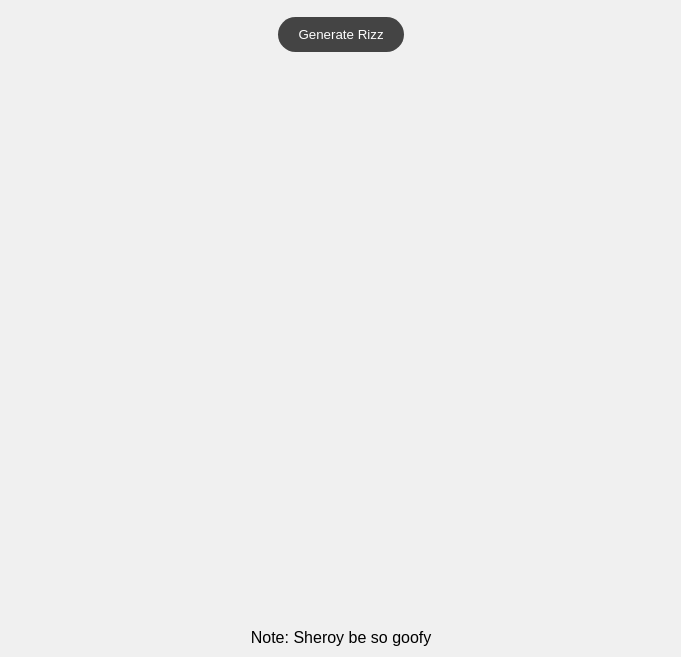
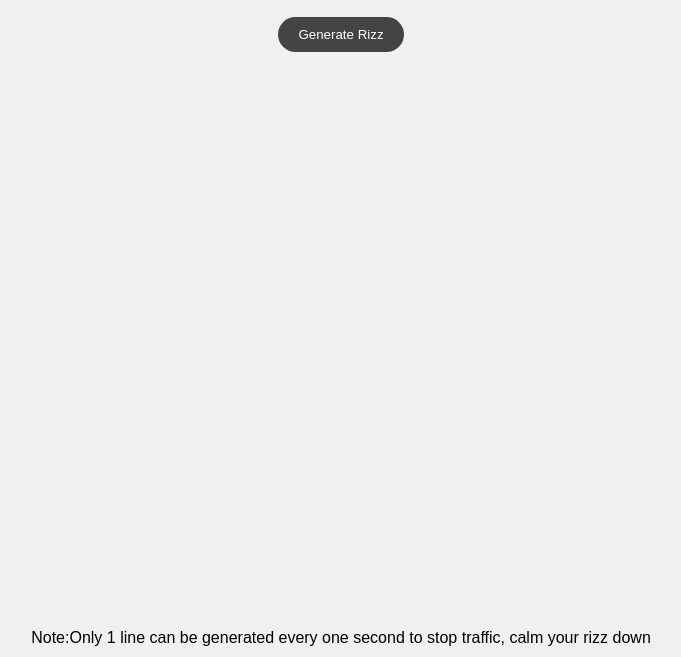
Before and after one commit to z0d1acd3v/fwor.github.io, a plain HTML site: page index.html in a window 1280 px wide. Shown: the part 143-800 px from the top of the page, without its empty margins (299-980 px from the left). Drawn offline with Linux system fonts and the light colour scheme; a web font is replaced by a local one.

Commit message:
Update index.html

```diff
--- a/index.html
+++ b/index.html
@@ -56,7 +56,8 @@
     <div class="large-text">A few words of Rizz...</div>
     <button class="generate-button" onclick="generatePickupLine()">Generate Rizz</button>
     <div class="pickup-line" id="pickupLine"></div>
-    <div class="note-text">Note: Sheroy be so goofy </div>
+    <div class="note-text">Note:Only 1 line can be generated every one second to stop traffic, calm your rizz down
+</div>
 
     <script>
         function generatePickupLine() {
```
